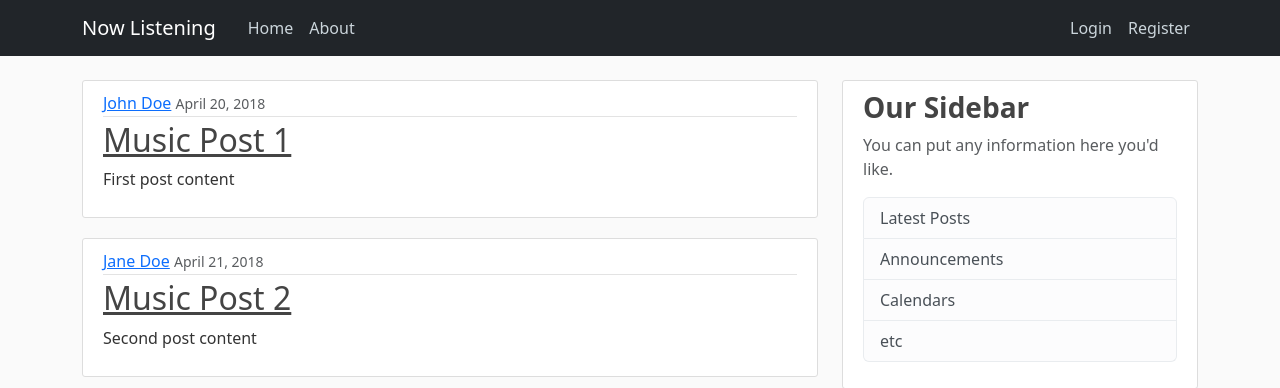
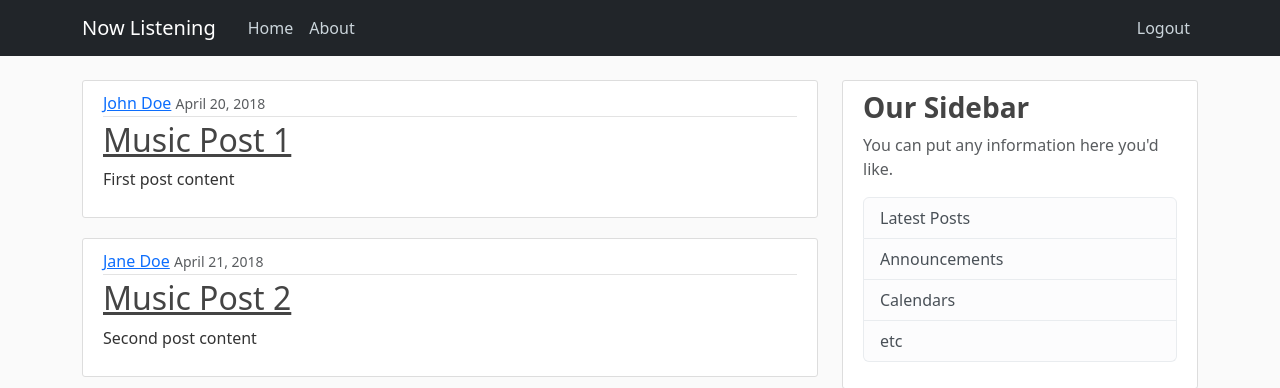
Before and after one commit to nick23447/now-listening, a Flask app: page / in a window 1280 px wide. Shown: the top 388 px of the page. Run offline with Flask 3, Linux system fonts and the light colour scheme; the visitor is signed in with stand-in values (Sample User, id 1).

Commit message:
add logout button

```diff
--- a/musicblog/templates/layout.html
+++ b/musicblog/templates/layout.html
@@ -33,8 +33,12 @@
                 <a class="nav-item nav-link" href="#">About</a>
               </div>
               <div class="navbar-nav ms-auto">
-                <a class="nav-item nav-link" href="{{ url_for('login') }}">Login</a>
-                <a class="nav-item nav-link" href="{{ url_for('register') }}">Register</a>
+                {% if current_user.is_authenticated %}
+                  <a class="nav-item nav-link" href="{{ url_for('logout') }}">Logout</a>
+                {% else %}
+                  <a class="nav-item nav-link" href="{{ url_for('login') }}">Login</a>
+                  <a class="nav-item nav-link" href="{{ url_for('register') }}">Register</a>
+                {% endif %}
               </div>
             </div>
           </div>
```
